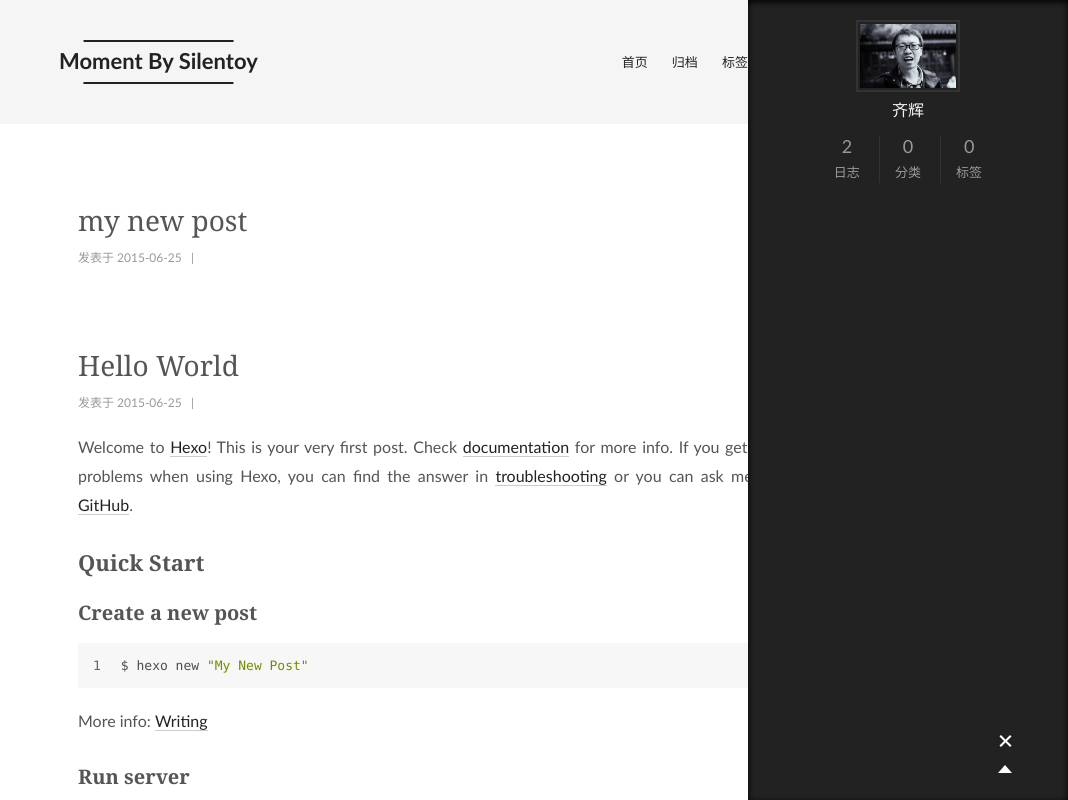
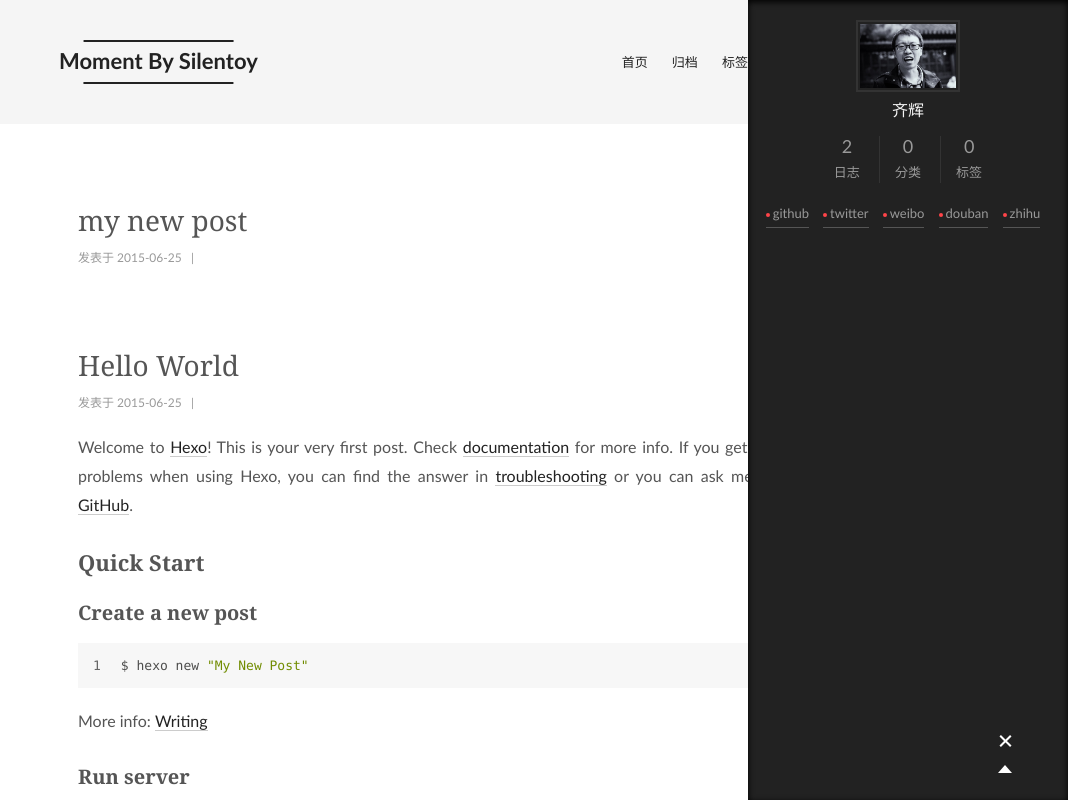
Before and after one commit to silentoy/silentoy.github.io, a plain HTML site: page index.html in a window 1280 px wide. Both pictures are taken after a click on the element 1217 px from the left and 742 px from the top of the page. Shown: the top 800 px of the page, without its empty margins (212-1280 px from the left). Drawn offline with Linux system fonts and the light colour scheme; a script that the page names is missing.

Commit message:
Site updated: 2015-06-25 15:59:55

```diff
--- a/index.html
+++ b/index.html
@@ -327,6 +327,28 @@
 
         <div class="links-of-author motion-element">
 
+
+              <span class="links-of-author-item">
+              <a href="https://github.com/silentoy" target="_blank">github</a>
+            </span>
+
+              <span class="links-of-author-item">
+              <a href="https://twitter.com/silentoy" target="_blank">twitter</a>
+            </span>
+
+              <span class="links-of-author-item">
+              <a href="http://weibo.com/silentoy" target="_blank">weibo</a>
+            </span>
+
+              <span class="links-of-author-item">
+              <a href="http://douban.com/people/silentoy" target="_blank">douban</a>
+            </span>
+
+              <span class="links-of-author-item">
+              <a href="http://www.zhihu.com/people/silentoy" target="_blank">zhihu</a>
+            </span>
+
+
         </div>
 
 
```
Also changed, not shown: 2015/06/25/hello-world/index.html (+22 -0 lines), 2015/06/25/my-new-post/index.html (+22 -0 lines), archives/2015/06/index.html (+22 -0 lines), archives/2015/index.html (+22 -0 lines), archives/index.html (+22 -0 lines).
